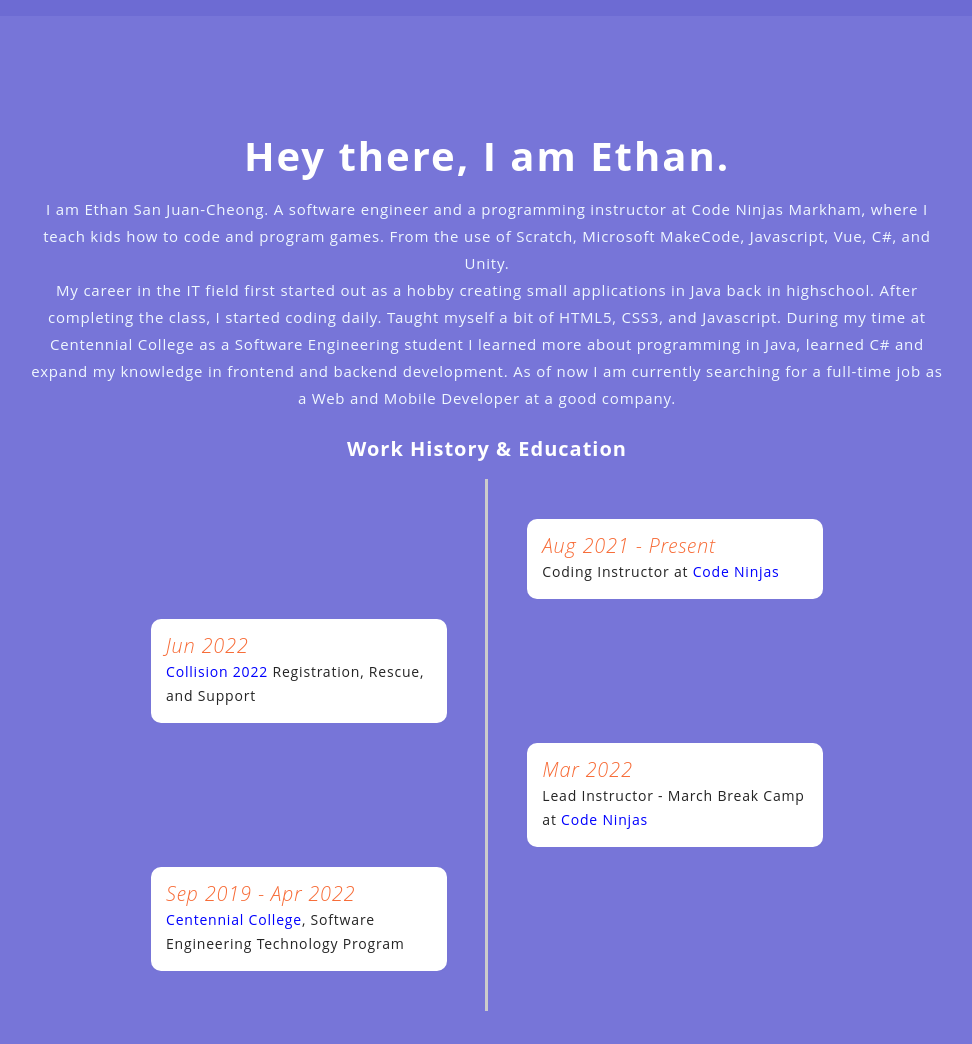
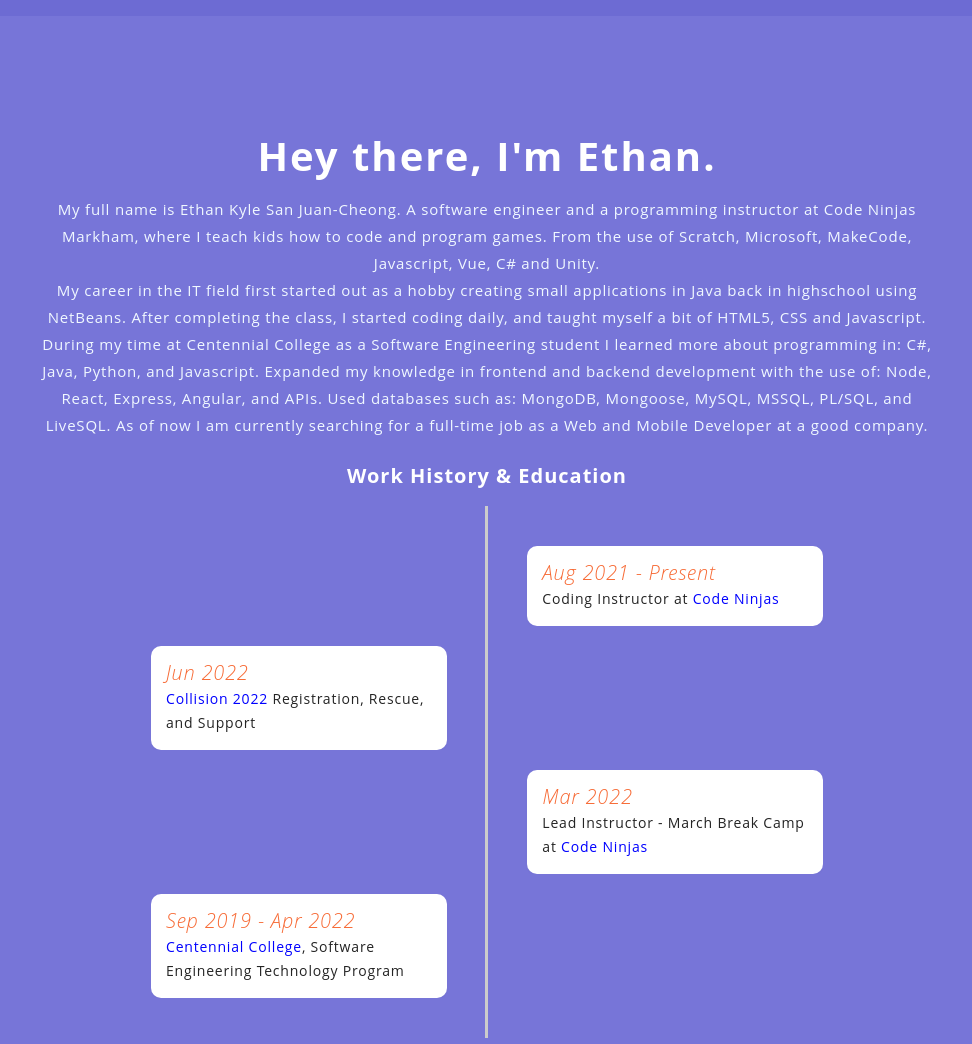
Before and after one commit to Takahatamo/ethan.github.io, a plain HTML site: page index.html in a window 1280 px wide. Shown: the part 740-1784 px from the top of the page, without its empty margins (153-1125 px from the left). Drawn offline with nearby package versions, Linux system fonts and the light colour scheme.

Commit message:
fixing grammar

```diff
--- a/index.html
+++ b/index.html
@@ -53,23 +53,23 @@
                 <div class="inner">
                     <div class="section-heading">
                         <h2 class="heading-primary">
-                           Hey there, I am Ethan.
+                           Hey there, I'm Ethan.
                         </h2>
                     </div>
                     <div class="section-body about">
                         <div class="about-item">
                             <div class="about-body">
                                 <p>
-                                    I am Ethan San Juan-Cheong. A software engineer and a programming instructor at Code Ninjas Markham, where I teach kids
-                                    how to code and program games. From the use of Scratch, Microsoft MakeCode, Javascript, Vue, C#, and Unity.
+                                    My full name is Ethan Kyle San Juan-Cheong. A software engineer and a programming instructor at Code Ninjas Markham,
+                                    where I teach kids how to code and program games. From the use of Scratch, Microsoft, MakeCode, Javascript, Vue, C# and
+                                    Unity.
                                     <br>
-                                    My career in the IT field first started out as a hobby creating small applications in Java back in highschool. After
-                                    completing the class, I started
-                                    coding daily. Taught myself a bit of HTML5, CSS3, and Javascript. During my time at Centennial College as a Software
-                                    Engineering student I learned more
-                                    about programming in Java, learned C# and expand my knowledge in frontend and backend development. As of now I am
-                                    currently searching for a full-time job
-                                    as a Web and Mobile Developer at a good company.
+                                    My career in the IT field first started out as a hobby creating small applications in Java back in highschool using
+                                    NetBeans. After completing the class, I started coding daily, and taught myself a bit of HTML5, CSS and Javascript.
+                                    During my time at Centennial College as a Software Engineering student I learned more about programming in: C#, Java,
+                                    Python, and Javascript. Expanded my knowledge in frontend and backend development with the use of: Node, React, Express,
+                                    Angular, and APIs. Used databases such as: MongoDB, Mongoose, MySQL, MSSQL, PL/SQL, and LiveSQL. As of now I am
+                                    currently searching for a full-time job as a Web and Mobile Developer at a good company.
 
                                 </p>
                             </div>
@@ -527,7 +527,7 @@
             <section class="contact-section section" id="contact-section">
                 <div class="inner">
                     <div class="section-heading">
-                        <h2 class="heading-primary">Contact</h2>
+                        <h2 class="heading-primary">Stay Connected</h2>
                     </div>
                     <div class="section-lead">
                     </div>
```
